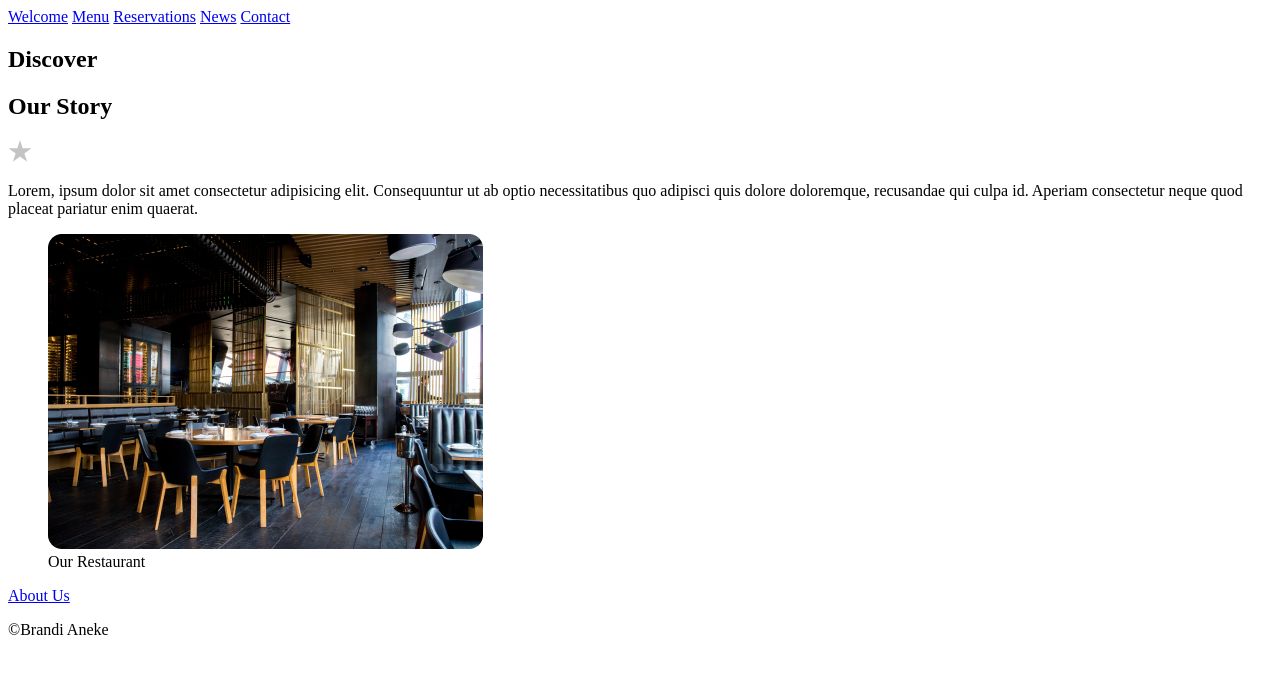
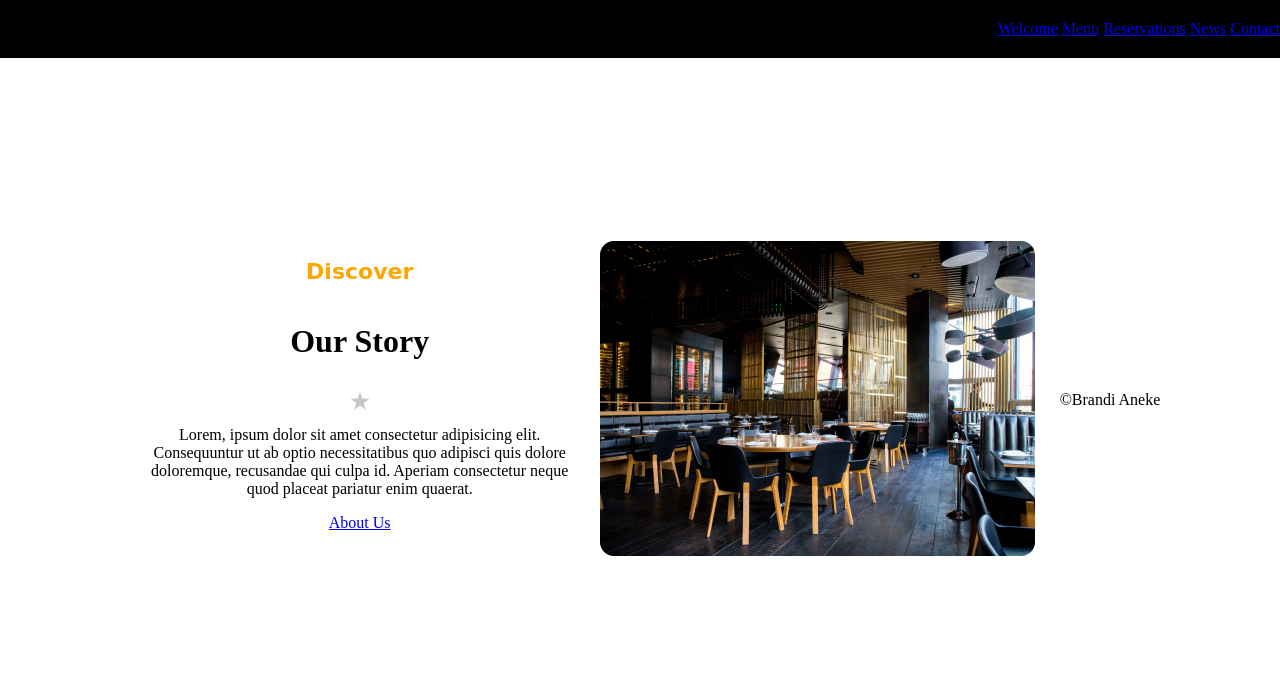
Before and after one commit to Brandi-King/WebProject, a plain HTML site: page index.html in a window 1280 px wide. Drawn offline with Linux system fonts and the light colour scheme.

Commit message:
more updates

```diff
--- a/index.html
+++ b/index.html
@@ -17,23 +17,26 @@
         </nav>
 
         <main>
-            <h2>Discover</h2>
-            <article>
+
+            <div class="main section">
+                <div class="content">
+                <h2>Discover</h2>
                 <h1>Our Story</h1>
                 <img src="assets/Star.png" alt="Star image">
                 <p class="intro">Lorem, ipsum dolor sit amet consectetur adipisicing elit. Consequuntur ut ab optio necessitatibus quo adipisci quis dolore doloremque, recusandae qui culpa id. Aperiam consectetur neque quod placeat pariatur enim quaerat.</p>
-            </article>
-            <figure>
+                <a href="aboutus.html">About Us</a>
+            </div>
+            <div class="image container">
                 <img src="assets/our-story.jpg" alt="Our Story">
-                <figcaption>Our Restaurant</figcaption>
-            </figure>
+                <div class= "Our Restaurant"></div>
+            </div>
+        </div>
         </main>
 
         <script src="js/myscript.js"></script>
     </body>
 
     <footer>
-        <a href="aboutus.html">About Us</a>
         <p>&copy;Brandi Aneke</p>
     </footer>
 </html>
--- a/styles/main.css
+++ b/styles/main.css
@@ -0,0 +1,82 @@
+nav {
+    background-color: black;
+    position: fixed;
+    top: 0;
+    width: 100%;
+    padding-bottom: 10px;
+    padding: 20px;
+    text-align:end;
+    display: block;
+}
+
+
+body {
+    display: flex;
+    justify-content: center;
+    align-items: center;
+    height: 100vh;
+    margin: 0;
+}
+
+.main {
+    display: grid;
+    grid-template-columns: 1fr 1fr;
+    gap: 20px;
+    background: white;
+    padding: 20px;
+    border-radius: 10px;
+    max-width: 900px;
+
+}
+
+.content {
+    display: flex;
+    flex-direction: column;
+    align-items: center;
+    text-align: center;
+}
+
+.content img {
+    width: 20px;
+    height: auto;
+    margin-top: 10px;
+}
+
+.img-container {
+    display: flex;
+    flex-direction: column;
+    align-items: center;
+}
+
+.img-container img {
+    width: 600px;
+    height: 400px;
+    object-fit: cover;
+}
+
+.caption {
+    margin-top: 10px;
+    font-size: 14px;
+    color: darkblue;
+}
+h2 {
+    font-family:cursive;
+    font-size: 22px;
+    color: orange;
+}
+
+head {
+    padding-top: 30px;
+}
+
+.h1 {
+    font-family: 'Times New Roman', Times, serif;
+    font-size:xx-large;
+  }
+.footer {
+    position: absolute;
+    text-align:center;
+    padding: 10px 0;
+    bottom: 0;
+    width: 100px;
+}
```
